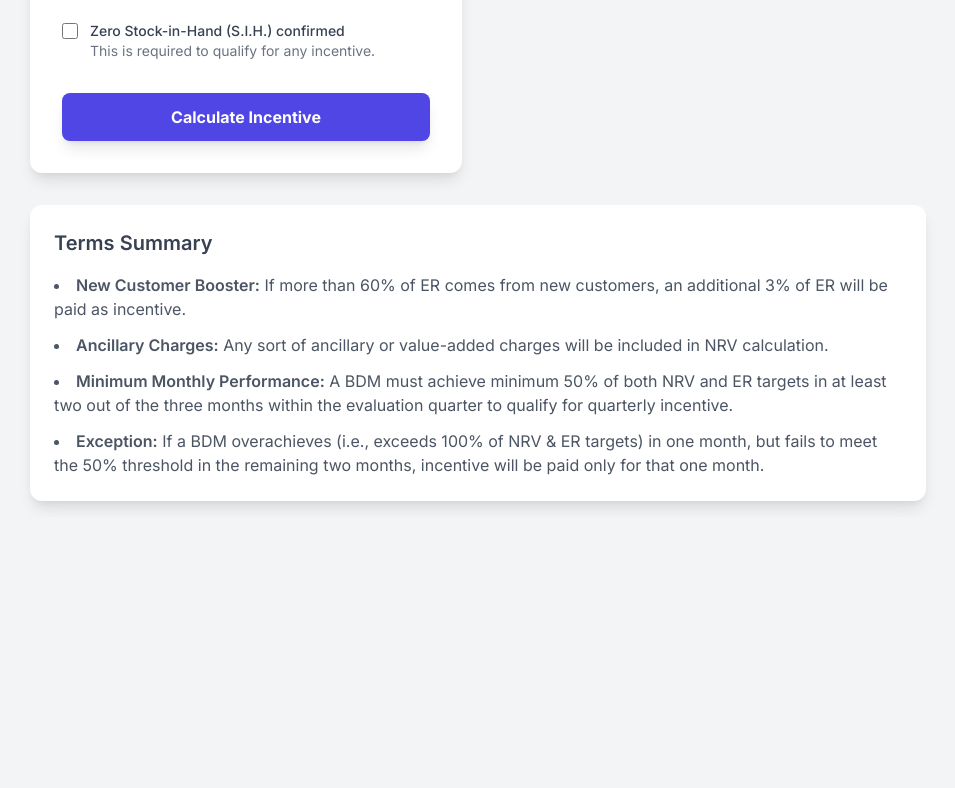
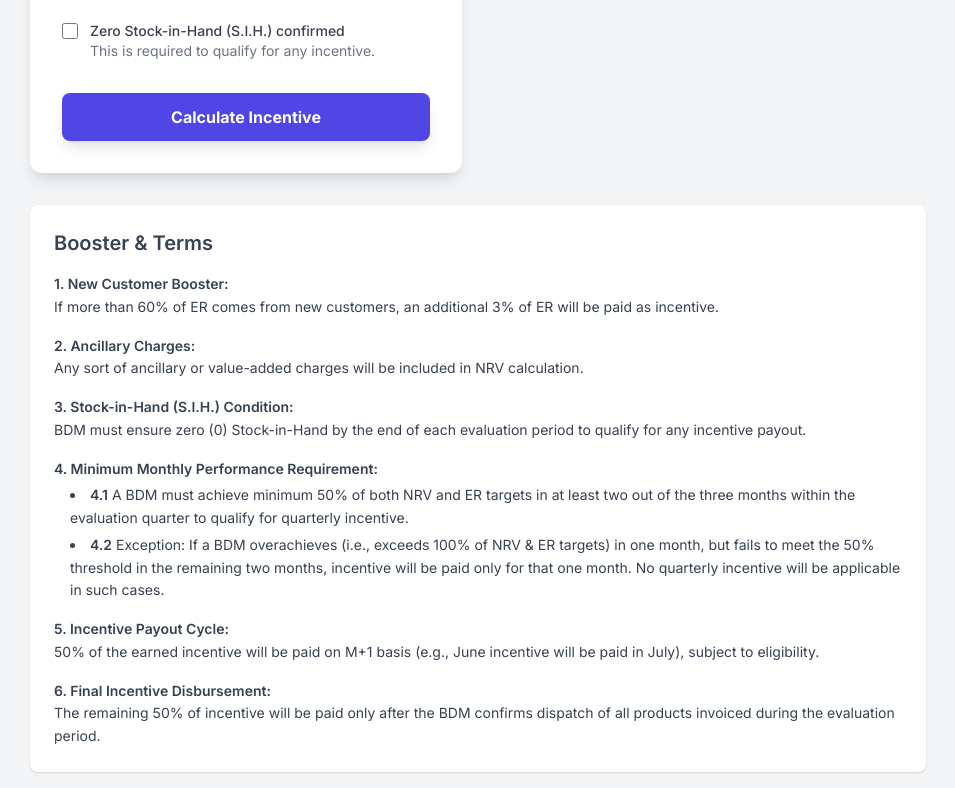
Before and after one commit to Amanwalter/Calc, a plain HTML site: page index.html in a window 1280 px wide. Shown: the part 541-1329 px from the top of the page, without its empty margins (162-1117 px from the left). Before the commit the page ends 1058 px from the top, so only its background shows below. Drawn offline with nearby package versions, Linux system fonts and the light colour scheme.

Commit message:
Update index.html

```diff
--- a/index.html
+++ b/index.html
@@ -135,16 +135,39 @@
         </div>
 
         <!-- Terms & Conditions Section -->
-        <div class="card mt-8 p-6">
-            <h3 class="text-xl font-semibold text-gray-700 mb-4">Terms Summary</h3>
-            <ul class="space-y-3 text-gray-600 list-disc list-inside">
-                <li><span class="font-semibold">New Customer Booster:</span> If more than 60% of ER comes from new customers, an additional 3% of ER will be paid as incentive.</li>
-                <li><span class="font-semibold">Ancillary Charges:</span> Any sort of ancillary or value-added charges will be included in NRV calculation.</li>
-                <li><span class="font-semibold">Minimum Monthly Performance:</span> A BDM must achieve minimum 50% of both NRV and ER targets in at least two out of the three months within the evaluation quarter to qualify for quarterly incentive.</li>
-                 <li><span class="font-semibold">Exception:</span> If a BDM overachieves (i.e., exceeds 100% of NRV & ER targets) in one month, but fails to meet the 50% threshold in the remaining two months, incentive will be paid only for that one month.</li>
+<div class="card mt-8 p-6 bg-white rounded-lg shadow">
+    <h3 class="text-xl font-semibold text-gray-700 mb-4">Booster & Terms</h3>
+    <div class="space-y-4 text-gray-700 text-sm leading-relaxed">
+        <div>
+            <span class="font-semibold">1. New Customer Booster:</span><br>
+            If more than 60% of ER comes from new customers, an additional 3% of ER will be paid as incentive.
+        </div>
+        <div>
+            <span class="font-semibold">2. Ancillary Charges:</span><br>
+            Any sort of ancillary or value-added charges will be included in NRV calculation.
+        </div>
+        <div>
+            <span class="font-semibold">3. Stock-in-Hand (S.I.H.) Condition:</span><br>
+            BDM must ensure zero (0) Stock-in-Hand by the end of each evaluation period to qualify for any incentive payout.
+        </div>
+        <div>
+            <span class="font-semibold">4. Minimum Monthly Performance Requirement:</span>
+            <ul class="list-disc list-inside ml-4 mt-1 space-y-1">
+                <li><span class="font-semibold">4.1</span> A BDM must achieve minimum 50% of both NRV and ER targets in at least two out of the three months within the evaluation quarter to qualify for quarterly incentive.</li>
+                <li><span class="font-semibold">4.2</span> Exception: If a BDM overachieves (i.e., exceeds 100% of NRV & ER targets) in one month, but fails to meet the 50% threshold in the remaining two months, incentive will be paid only for that one month. No quarterly incentive will be applicable in such cases.</li>
             </ul>
         </div>
+        <div>
+            <span class="font-semibold">5. Incentive Payout Cycle:</span><br>
+            50% of the earned incentive will be paid on M+1 basis (e.g., June incentive will be paid in July), subject to eligibility.
+        </div>
+        <div>
+            <span class="font-semibold">6. Final Incentive Disbursement:</span><br>
+            The remaining 50% of incentive will be paid only after the BDM confirms dispatch of all products invoiced during the evaluation period.
+        </div>
     </div>
+</div>
+
     <!-- Link to your JavaScript file -->
     <script src="index.js"></script>
 </body>
```
